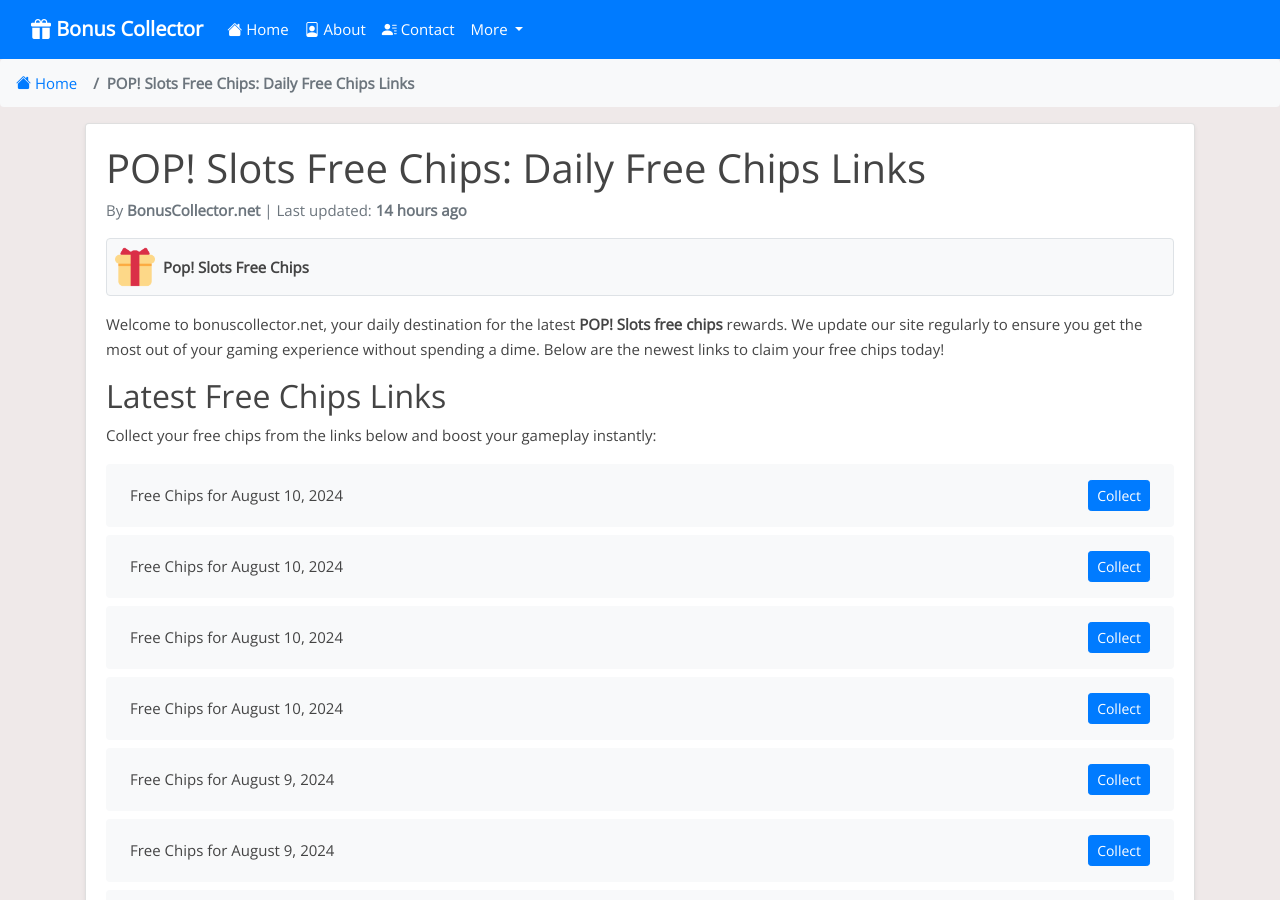
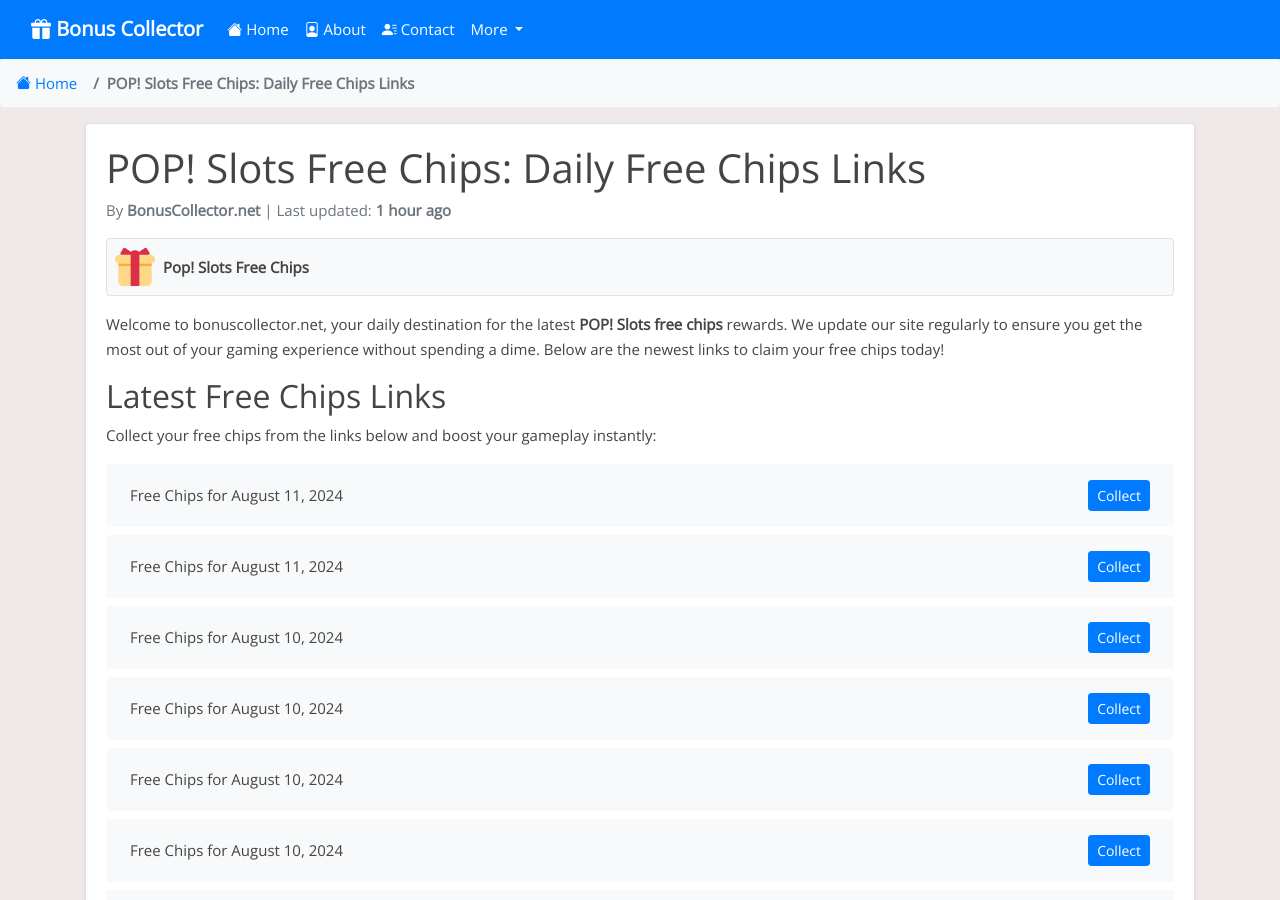
Before and after one commit to Prollad99/bs-net, a Jekyll site: the page built from _posts/2024-06-29-pop-slots.md, in a window 1280 px wide and 900 px high. Built offline with Jekyll 4.4.1, drawn with Linux system fonts in a browser that asks for light colours; nearby versions of some CDN libraries; comment, search, counter and statistics services are not loaded; some of the changed text lies outside the part shown.

Commit message:
Update pop-slots reward links and last modified date

```diff
--- a/_data/include_files.yml
+++ b/_data/include_files.yml
@@ -44,7 +44,7 @@
   last_modified: 2024-08-10 13:50:13
 
 pop-slots.html:
-  last_modified: 2024-08-10 13:50:36
+  last_modified: 2024-08-11 03:33:19
 
 bingo-blitz.html:
   last_modified: 2024-08-11 00:30:59
--- a/_includes/pop-slots.html
+++ b/_includes/pop-slots.html
@@ -1,4 +1,12 @@
 <ul class="list-group mt-3 mb-4">
+  <li class="list-group-item d-flex justify-content-between align-items-center">
+    <span>Free Chips for August 11, 2024</span>
+    <a href="https://popslots.casino/4dxHusB" class="btn btn-primary btn-sm">Collect</a>
+  </li>
+  <li class="list-group-item d-flex justify-content-between align-items-center">
+    <span>Free Chips for August 11, 2024</span>
+    <a href="https://popslots.casino/4cq4SGO" class="btn btn-primary btn-sm">Collect</a>
+  </li>
   <li class="list-group-item d-flex justify-content-between align-items-center">
     <span>Free Chips for August 10, 2024</span>
     <a href="https://landingpages.popslotscasino.com/2.729.103451/site/pages/landingpop/index.html?coupon=RPOP_2M_20240810_IG_sxxaa_CM" class="btn btn-primary btn-sm">Collect</a>
@@ -391,12 +399,4 @@
     <span>Free Chips for Invalid Date</span>
     <a href="https://landingpages.popslotscasino.com/2.729.103451/site/pages/landingpop/index.html?coupon=RPOP_2M_20240717_IG_asdu_CM" class="btn btn-primary btn-sm">Collect</a>
   </li>
-  <li class="list-group-item d-flex justify-content-between align-items-center">
-    <span>Free Chips for Invalid Date</span>
-    <a href="https://popslots.casino/3W0b9mk" class="btn btn-primary btn-sm">Collect</a>
-  </li>
-  <li class="list-group-item d-flex justify-content-between align-items-center">
-    <span>Free Chips for Invalid Date</span>
-    <a href="http://popslots.casino/3LsDWv2" class="btn btn-primary btn-sm">Collect</a>
-  </li>
 </ul>
```
Also changed, not shown: links-json/pop-slots.json (+8 -6 lines).
